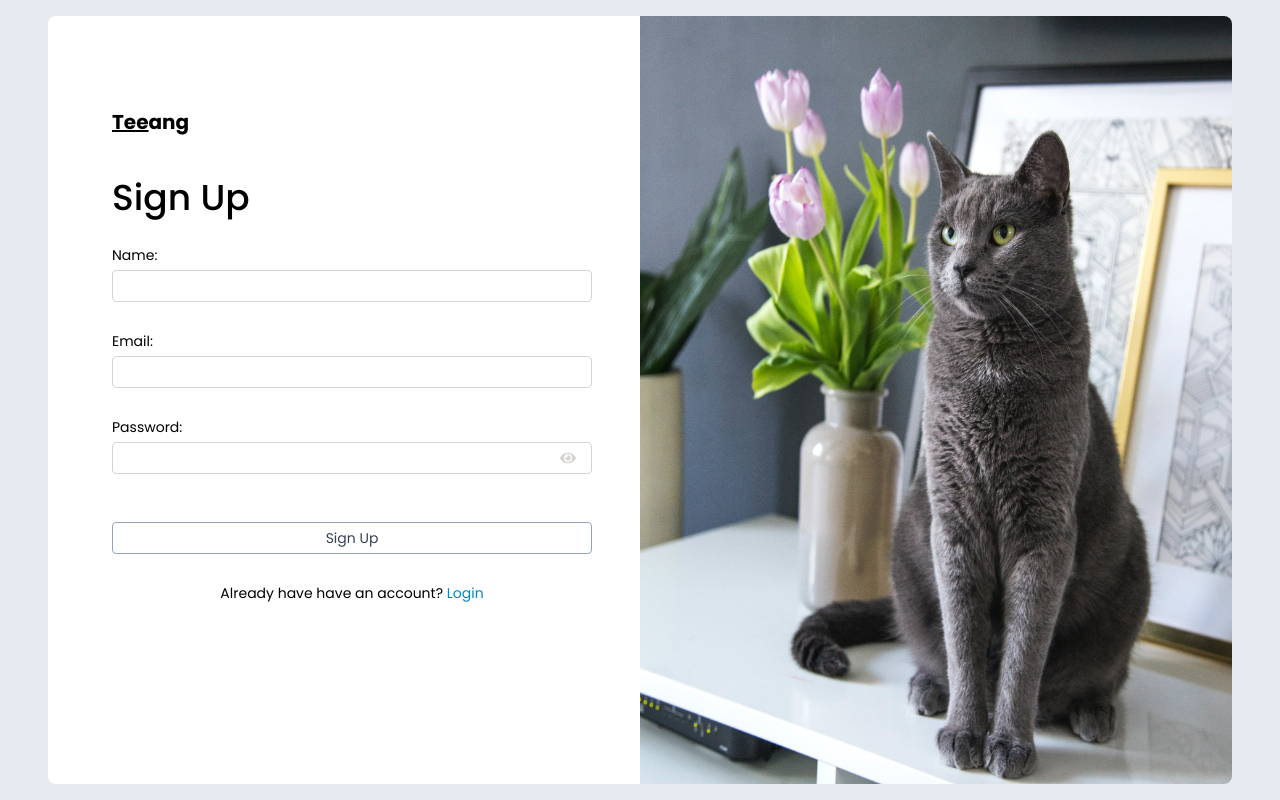
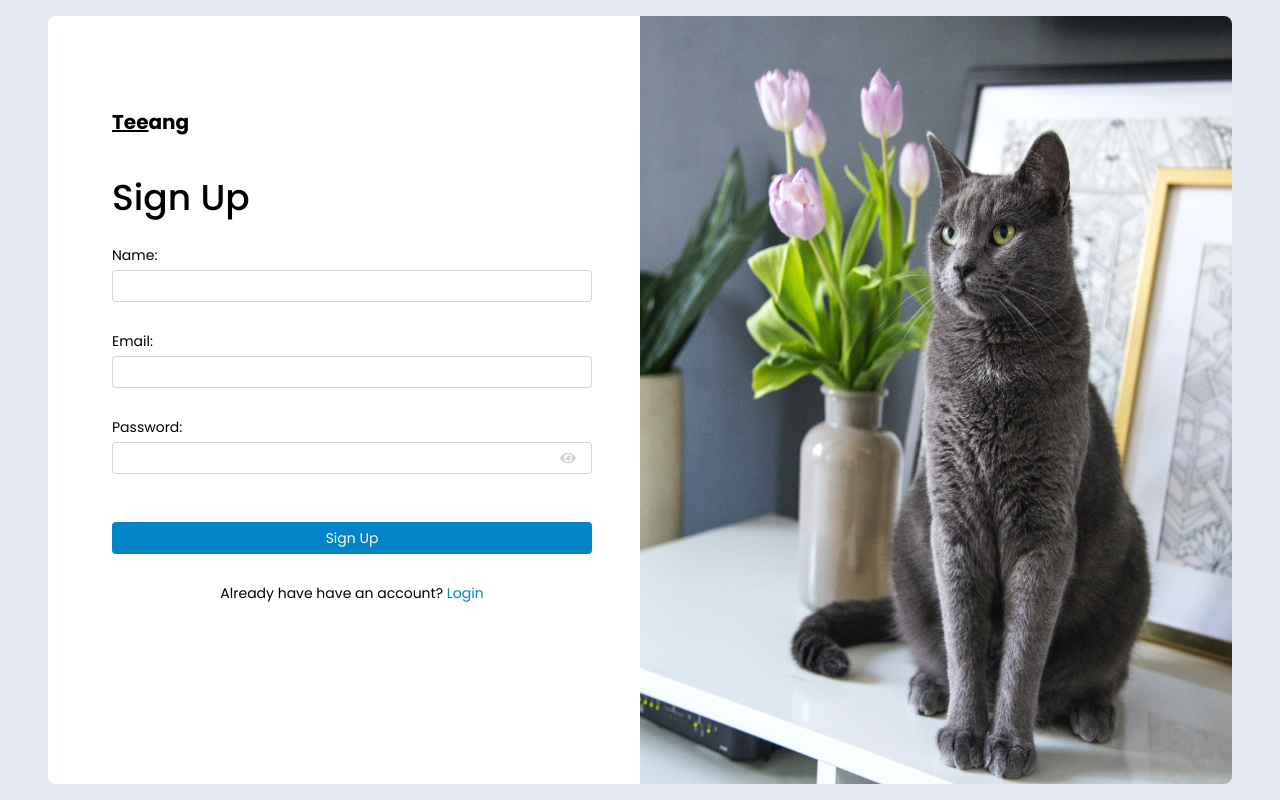
Before and after one commit to davidtaing/login-signup, a Next.js app: page /signup in a window 1280 px wide. Built offline with nearby package versions, Linux system fonts and the light colour scheme.

Commit message:
fix: Signup Button Showing Incorrect Variant

```diff
--- a/src/pages/signup.tsx
+++ b/src/pages/signup.tsx
@@ -20,7 +20,7 @@ const Signup: NextPage = () => {
         <FormField label="Name:" inputId="name" inputType="text" />
         <FormField label="Email:" inputId="email" inputType="email" />
         <FormField label="Password:" inputId="password" inputType="password" />
-        <Button className="mt-8 w-full" type="submit">
+        <Button variant="CTA" className="mt-8 w-full" type="submit">
           Sign Up
         </Button>
       </form>
```
